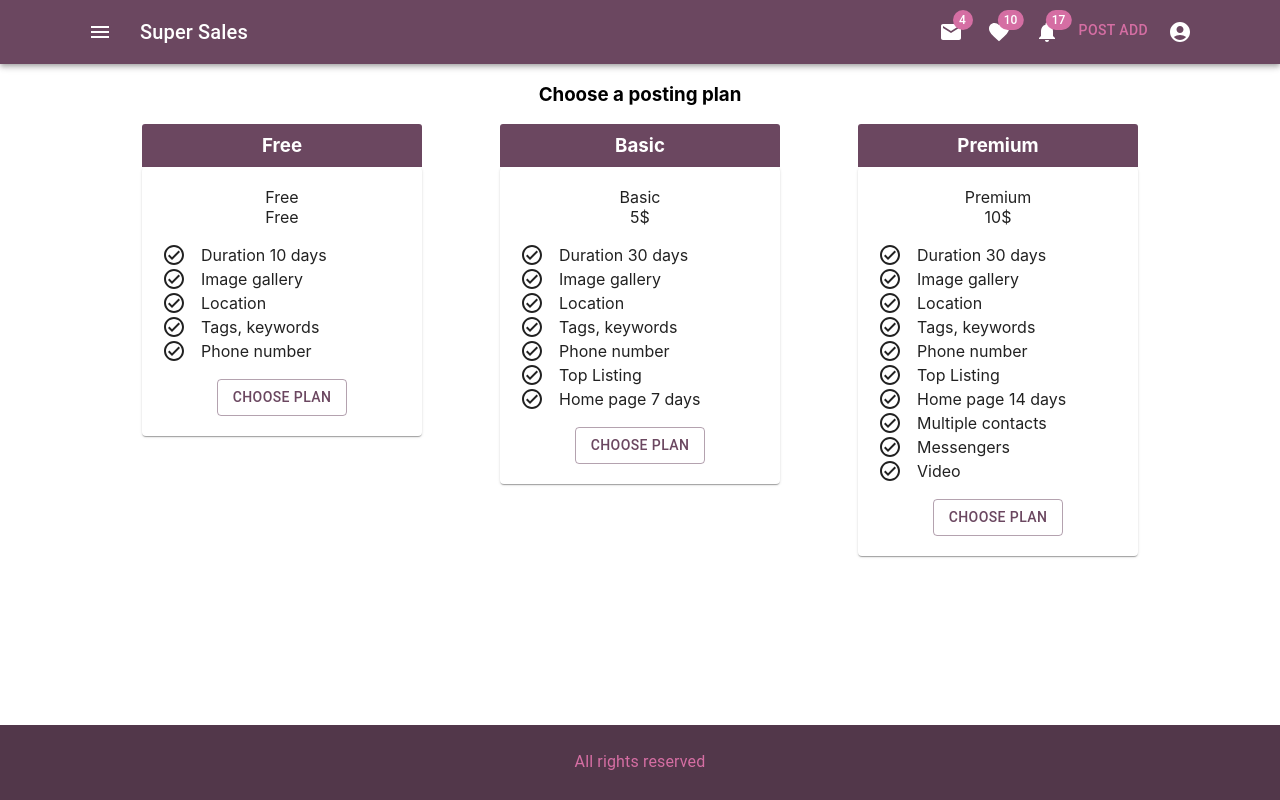
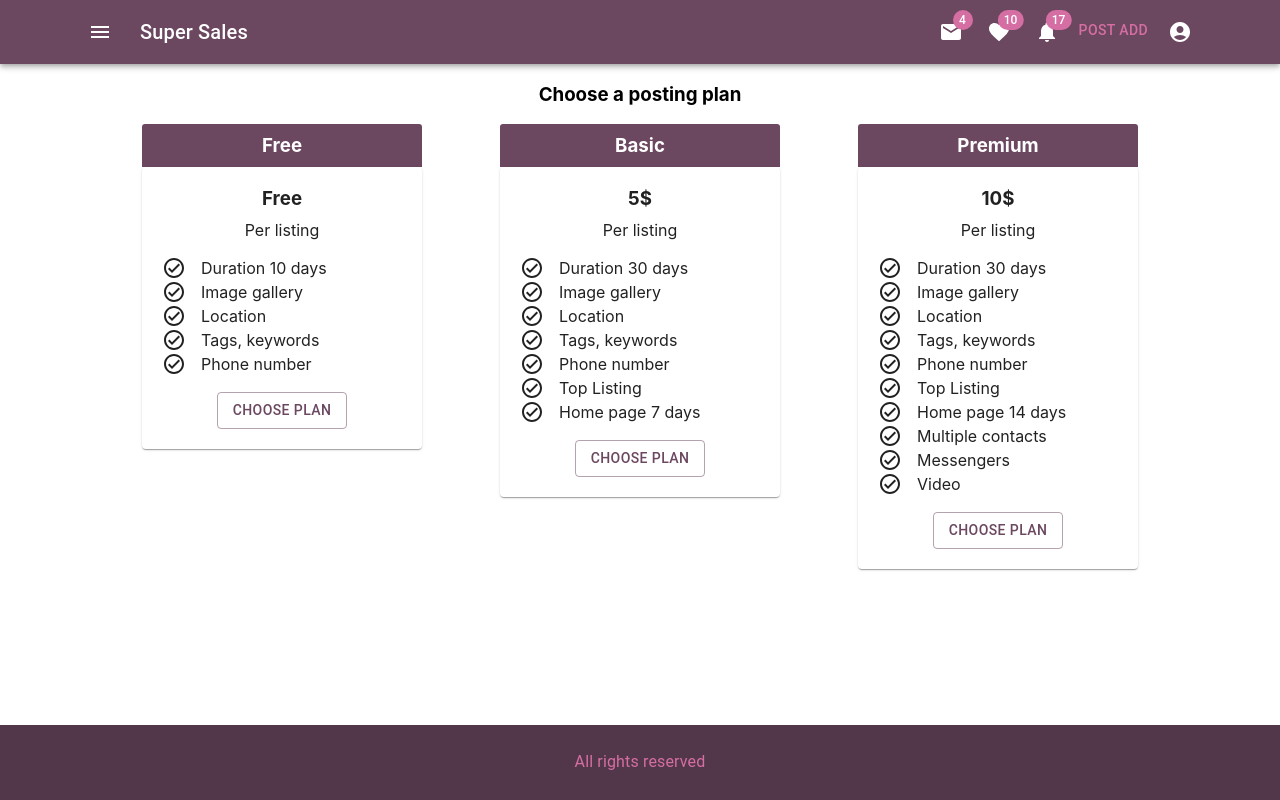
Before and after one commit to Alonasa/super-sales, a React (Create React App) app: page /post-add in a window 1280 px wide. Built offline with nearby package versions, Linux system fonts and the light colour scheme.

Commit message:
fix styles

```diff
--- a/src/components/Pricing/Pricing.tsx
+++ b/src/components/Pricing/Pricing.tsx
@@ -23,9 +23,9 @@ export const Pricing = (props: PricingType) => {
 			<h3 className={styles.pricing__header}>{d.header}</h3>
 			<Paper className={styles.pricing__wrapper}>
 			  <div>
-				<span>{d.header}</span><br/>
-				<span>{d.price}</span>
-			  </div>
+				<h3 style={{margin: '0 0 10px'}}>{d.price}</h3>
+                <span>Per listing</span>
+              </div>
 			  <div>
 				<ul className={styles.pricing__features}>
 				  {d.features.map(f => <li className={styles.pricing__feature}><CheckCircleOutlineOutlined color='inherit' style={{paddingRight: '15px'}}/>{f}</li>)}
```
